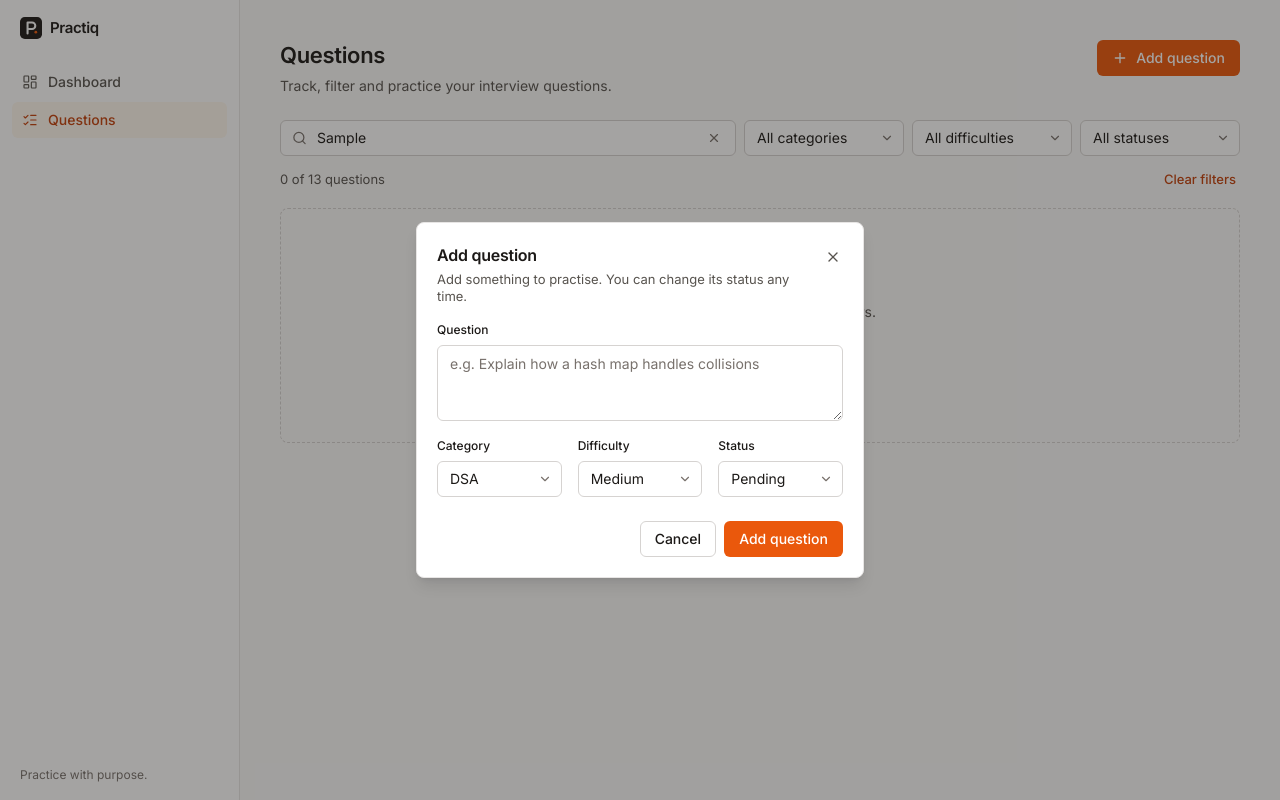
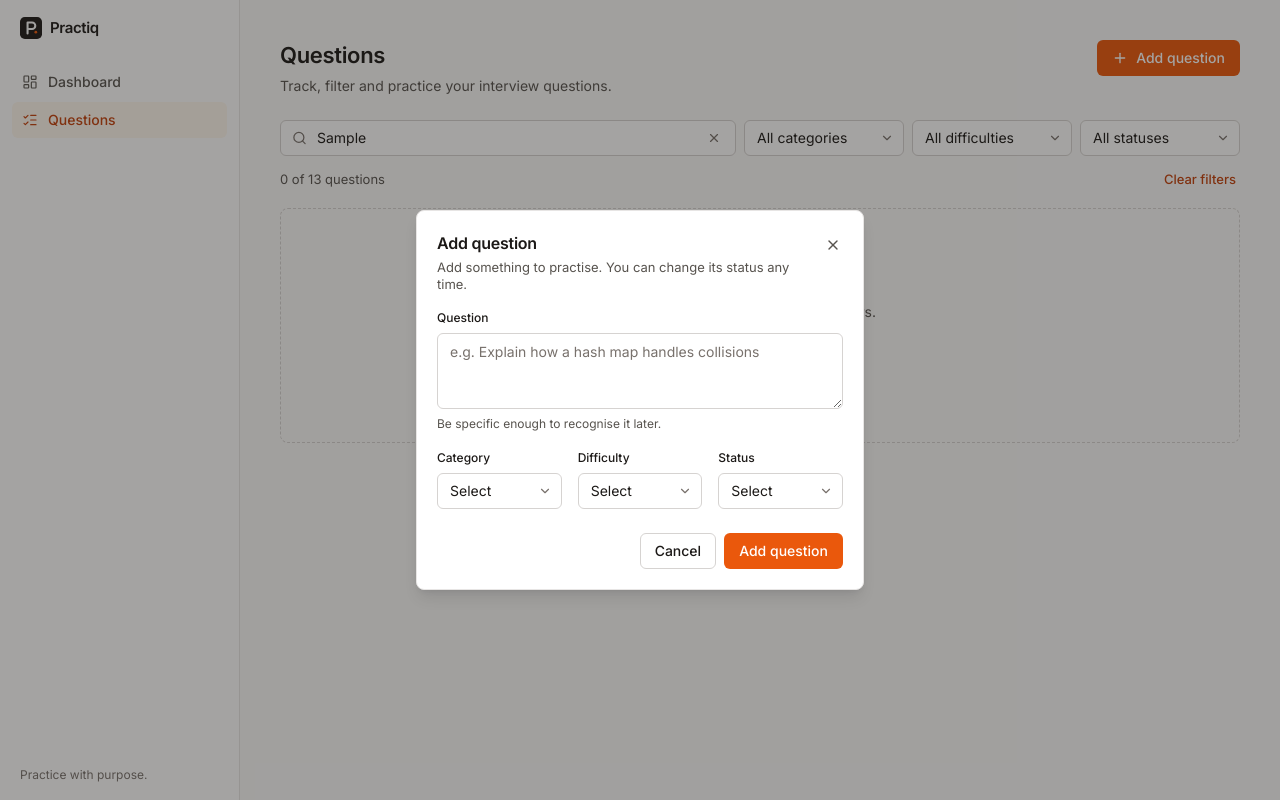
Before and after one commit to sinankp31/Practiq, a React (Vite) app: page /questions in a window 1280 px wide. Both pictures are taken after typing "Sample" into the empty fields and a click on the button "Add question". Built offline with nearby package versions, Linux system fonts and the light colour scheme.

Commit message:
feat: add form validation

```diff
--- a/src/components/questions/AddQuestionButton.tsx
+++ b/src/components/questions/AddQuestionButton.tsx
@@ -14,7 +14,7 @@ interface AddQuestionButtonProps {
 /** Self-contained: the button owns its modal, so any page can drop it in. */
 export function AddQuestionButton({ label = 'Add question', variant = 'primary' }: AddQuestionButtonProps) {
   const [open, setOpen] = useState(false)
-  const { addQuestion } = usePractice()
+  const { questions, addQuestion } = usePractice()
 
   function handleSubmit(input: NewQuestionInput) {
     addQuestion(input)
@@ -33,7 +33,7 @@ export function AddQuestionButton({ label = 'Add question', variant = 'primary'
         title="Add question"
         description="Add something to practise. You can change its status any time."
       >
-        <QuestionForm onSubmit={handleSubmit} onCancel={() => setOpen(false)} />
+        <QuestionForm existing={questions} onSubmit={handleSubmit} onCancel={() => setOpen(false)} />
       </Modal>
     </>
   )
--- a/src/components/questions/QuestionForm.tsx
+++ b/src/components/questions/QuestionForm.tsx
@@ -1,64 +1,134 @@
-import { useId, useState, type FormEvent } from 'react'
+import { useId, useRef, useState, type FormEvent } from 'react'
 import { Button } from '@/components/ui/Button'
 import { FormField } from '@/components/ui/FormField'
+import { describedBy } from '@/components/ui/fieldIds'
 import { Select } from '@/components/ui/Select'
 import { Textarea } from '@/components/ui/Textarea'
 import { CATEGORIES, DIFFICULTIES, STATUSES } from '@/constants/questions'
-import type { Category, Difficulty, NewQuestionInput, Status } from '@/types/question'
-import { isCategory, isDifficulty, isStatus } from '@/types/guards'
+import { EMPTY_DRAFT, validateQuestionDraft, type QuestionDraft } from '@/features/questions/validateQuestion'
+import type { NewQuestionInput, Question } from '@/types/question'
+import { cn } from '@/utils/cn'
 
 interface QuestionFormProps {
+  /** Used to detect duplicates. */
+  existing: readonly Question[]
   onSubmit: (input: NewQuestionInput) => void
   onCancel: () => void
 }
 
-export function QuestionForm({ onSubmit, onCancel }: QuestionFormProps) {
+export function QuestionForm({ existing, onSubmit, onCancel }: QuestionFormProps) {
   const uid = useId()
-  const [text, setText] = useState('')
-  const [category, setCategory] = useState<Category>('DSA')
-  const [difficulty, setDifficulty] = useState<Difficulty>('Medium')
-  const [status, setStatus] = useState<Status>('Pending')
+  const formRef = useRef<HTMLFormElement>(null)
+  const [draft, setDraft] = useState<QuestionDraft>(EMPTY_DRAFT)
+  const [submitted, setSubmitted] = useState(false)
+
+  // Errors are derived, not stored: once the user has tried to submit,
+  // every keystroke re-validates, so messages disappear as soon as they're fixed.
+  const result = validateQuestionDraft(draft, existing)
+  const errors = submitted && !result.ok ? result.errors : {}
+
+  const update = <K extends keyof QuestionDraft>(key: K, value: QuestionDraft[K]) => setDraft((d) => ({ ...d, [key]: value }))
 
   function handleSubmit(e: FormEvent) {
     e.preventDefault()
-    if (!text.trim()) return
-    onSubmit({ question: text, category, difficulty, status })
+    if (result.ok) {
+      onSubmit(result.value)
+      return
+    }
+    setSubmitted(true)
+    // Move focus to the first invalid field once the error state has rendered.
+    requestAnimationFrame(() => formRef.current?.querySelector<HTMLElement>('[aria-invalid="true"]')?.focus())
   }
 
+  const id = (name: string) => `${uid}-${name}`
+
   return (
-    <form onSubmit={handleSubmit} noValidate className="space-y-4">
-      <FormField htmlFor={`${uid}-question`} label="Question">
+    <form ref={formRef} onSubmit={handleSubmit} noValidate className="space-y-4">
+      <FormField htmlFor={id('question')} label="Question" error={errors.question} hint="Be specific enough to recognise it later.">
         <Textarea
-          id={`${uid}-question`}
-          value={text}
-          onChange={(e) => setText(e.target.value)}
+          id={id('question')}
+          value={draft.question}
+          onChange={(e) => update('question', e.target.value)}
+          invalid={!!errors.question}
+          aria-describedby={describedBy(id('question'), true)}
           placeholder="e.g. Explain how a hash map handles collisions"
           autoFocus
         />
       </FormField>
 
       <div className="grid gap-4 sm:grid-cols-3">
-        <FormField htmlFor={`${uid}-category`} label="Category">
-          <Select id={`${uid}-category`} value={category} onChange={(e) => isCategory(e.target.value) && setCategory(e.target.value)}>
-            {CATEGORIES.map((c) => <option key={c}>{c}</option>)}
-          </Select>
-        </FormField>
-        <FormField htmlFor={`${uid}-difficulty`} label="Difficulty">
-          <Select id={`${uid}-difficulty`} value={difficulty} onChange={(e) => isDifficulty(e.target.value) && setDifficulty(e.target.value)}>
-            {DIFFICULTIES.map((d) => <option key={d}>{d}</option>)}
-          </Select>
-        </FormField>
-        <FormField htmlFor={`${uid}-status`} label="Status">
-          <Select id={`${uid}-status`} value={status} onChange={(e) => isStatus(e.target.value) && setStatus(e.target.value)}>
-            {STATUSES.map((s) => <option key={s}>{s}</option>)}
-          </Select>
-        </FormField>
+        <ChoiceField
+          id={id('category')}
+          label="Category"
+          placeholder="Select"
+          options={CATEGORIES}
+          value={draft.category}
+          error={errors.category}
+          onChange={(v) => update('category', v)}
+        />
+        <ChoiceField
+          id={id('difficulty')}
+          label="Difficulty"
+          placeholder="Select"
+          options={DIFFICULTIES}
+          value={draft.difficulty}
+          error={errors.difficulty}
+          onChange={(v) => update('difficulty', v)}
+        />
+        <ChoiceField
+          id={id('status')}
+          label="Status"
+          placeholder="Select"
+          options={STATUSES}
+          value={draft.status}
+          error={errors.status}
+          onChange={(v) => update('status', v)}
+        />
       </div>
 
       <div className="flex justify-end gap-2 pt-2">
         <Button onClick={onCancel}>Cancel</Button>
-        <Button type="submit" variant="primary">Add question</Button>
+        <Button type="submit" variant="primary">
+          Add question
+        </Button>
       </div>
     </form>
   )
 }
+
+interface ChoiceFieldProps<T extends string> {
+  id: string
+  label: string
+  placeholder: string
+  options: readonly T[]
+  value: T | ''
+  error?: string
+  onChange: (value: T) => void
+}
+
+function ChoiceField<T extends string>({ id, label, placeholder, options, value, error, onChange }: ChoiceFieldProps<T>) {
+  return (
+    <FormField htmlFor={id} label={label} error={error}>
+      <Select
+        id={id}
+        value={value}
+        invalid={!!error}
+        aria-describedby={describedBy(id, !!error)}
+        className={cn(value === '' && 'text-faint', '[&>option]:text-ink')}
+        onChange={(e) => {
+          const picked = options.find((o) => o === e.target.value)
+          if (picked) onChange(picked)
+        }}
+      >
+        <option value="" disabled>
+          {placeholder}
+        </option>
+        {options.map((o) => (
+          <option key={o} value={o}>
+            {o}
+          </option>
+        ))}
+      </Select>
+    </FormField>
+  )
+}
--- /dev/null
+++ b/src/features/questions/validateQuestion.ts
@@ -0,0 +1,53 @@
+import { QUESTION_MAX_LENGTH, QUESTION_MIN_LENGTH } from '@/constants/questions'
+import { isCategory, isDifficulty, isStatus } from '@/types/guards'
+import type { Category, Difficulty, NewQuestionInput, Question, Status } from '@/types/question'
+import { normalizeQuestionText } from './createQuestion'
+
+/** Form state: selects start empty ('') so a missing choice is a validation error, not a silent default. */
+export interface QuestionDraft {
+  question: string
+  category: Category | ''
+  difficulty: Difficulty | ''
+  status: Status | ''
+}
+
+export const EMPTY_DRAFT: QuestionDraft = { question: '', category: '', difficulty: '', status: '' }
+
+export type QuestionDraftErrors = Partial<Record<keyof QuestionDraft, string>>
+
+export type ValidationResult =
+  | { ok: true; value: NewQuestionInput }
+  | { ok: false; errors: QuestionDraftErrors }
+
+const comparable = (text: string) => normalizeQuestionText(text).toLowerCase()
+
+function validateQuestionText(raw: string, existing: readonly Question[]): string | undefined {
+  const text = normalizeQuestionText(raw)
+  if (text === '') return 'Enter a question.'
+  if (text.length < QUESTION_MIN_LENGTH) return `Write at least ${QUESTION_MIN_LENGTH} characters so the question is clear later.`
+  if (text.length > QUESTION_MAX_LENGTH) return `Keep it under ${QUESTION_MAX_LENGTH} characters (currently ${text.length}).`
+  if (!/[\p{L}\p{N}]/u.test(text)) return 'Use words or numbers, not only symbols.'
+  if (existing.some((q) => comparable(q.question) === comparable(text))) return 'This question is already in your tracker.'
+  return undefined
+}
+
+/** Pure: returns either a ready-to-save value (properly typed) or a message per invalid field. */
+export function validateQuestionDraft(draft: QuestionDraft, existing: readonly Question[]): ValidationResult {
+  const errors: QuestionDraftErrors = {}
+
+  const textError = validateQuestionText(draft.question, existing)
+  if (textError) errors.question = textError
+  if (!isCategory(draft.category)) errors.category = 'Select a category.'
+  if (!isDifficulty(draft.difficulty)) errors.difficulty = 'Select a difficulty.'
+  if (!isStatus(draft.status)) errors.status = 'Select a status.'
+
+  if (Object.keys(errors).length > 0) return { ok: false, errors }
+  // Re-check so TypeScript narrows the types without any casts.
+  if (isCategory(draft.category) && isDifficulty(draft.difficulty) && isStatus(draft.status)) {
+    return {
+      ok: true,
+      value: { question: draft.question, category: draft.category, difficulty: draft.difficulty, status: draft.status },
+    }
+  }
+  return { ok: false, errors }
+}
```
